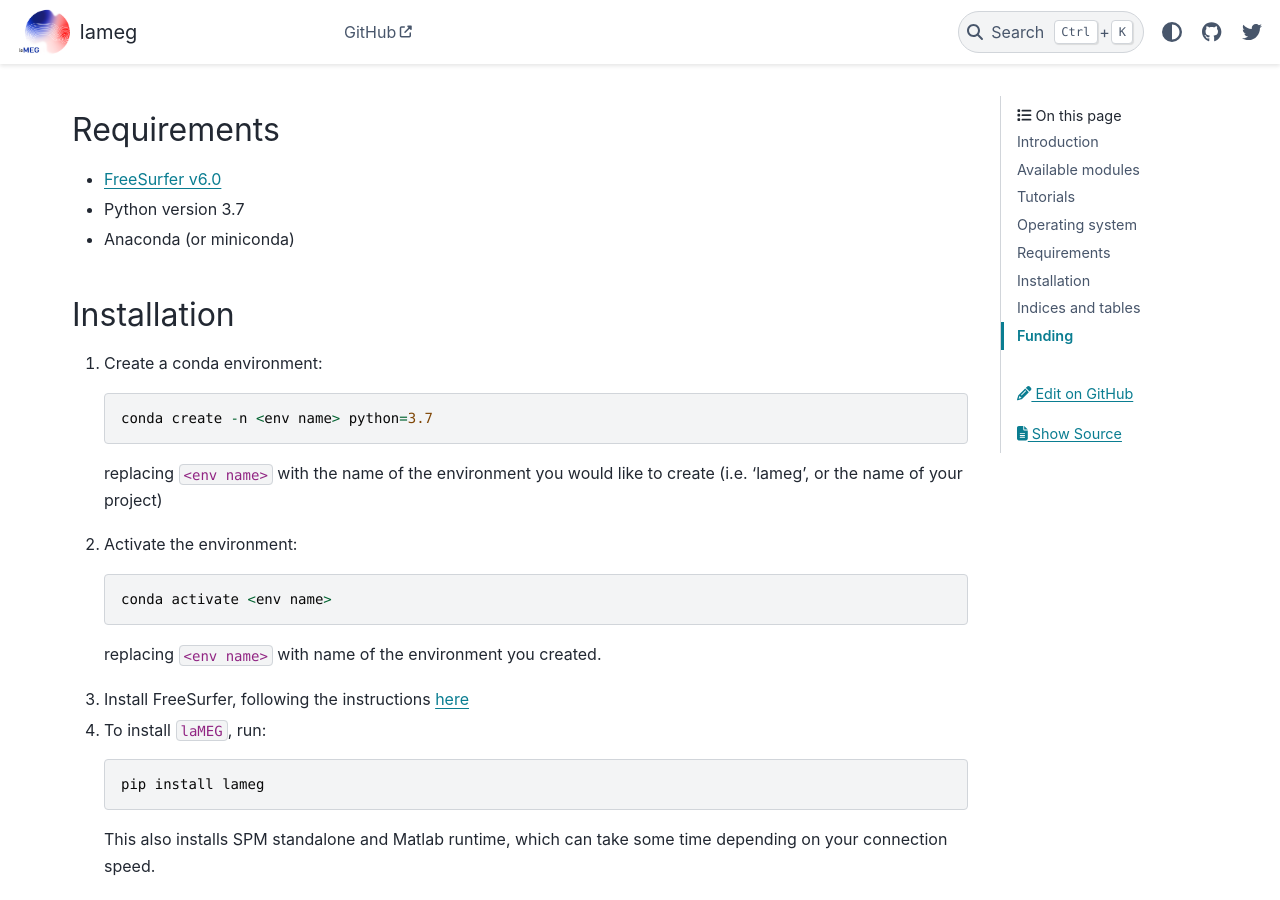
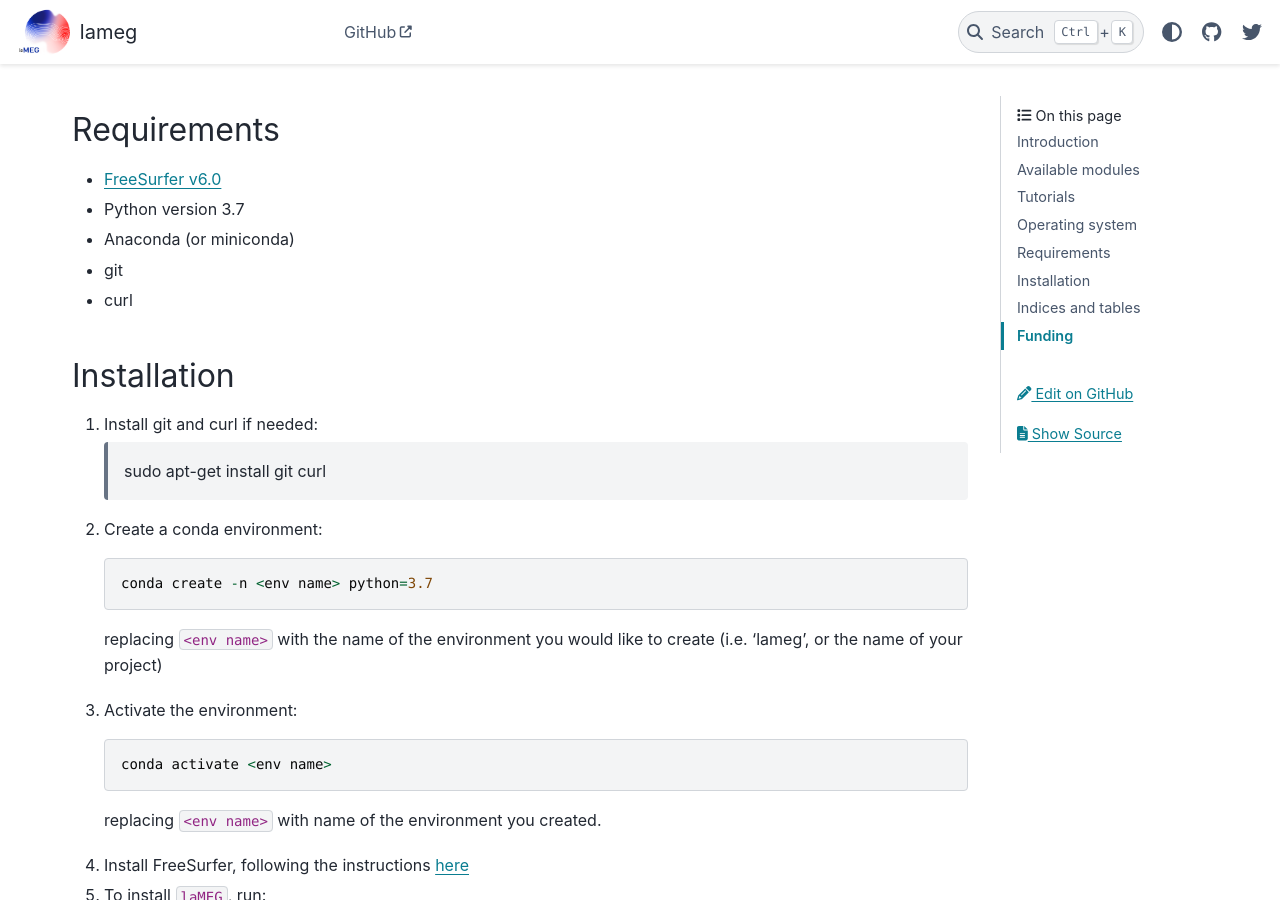
Before and after one commit to danclab/laMEG, a Sphinx documentation site: the page built from docs/index.rst, in a window 1280 px wide and 900 px high, scrolled down 1045 px. Built offline with Sphinx 7.4.7 and the PyData theme 0.15.4, drawn with Linux system fonts in a browser that asks for light colours; pages that are not in the unit, such as notebooks, are missing from menus.

Commit message:
added git and curl to requirements

```diff
--- a/docs/index.rst
+++ b/docs/index.rst
@@ -52,35 +52,41 @@ Requirements
 * `FreeSurfer v6.0 <https://surfer.nmr.mgh.harvard.edu/fswiki/rel6downloads>`_
 * Python version 3.7
 * Anaconda (or miniconda)
+* git
+* curl
 
 Installation
 ----------------
-1. Create a conda environment::
+1. Install git and curl if needed:
+
+       sudo apt-get install git curl
+
+2. Create a conda environment::
 
        conda create -n <env name> python=3.7
 
    replacing ``<env name>`` with the name of the environment you would like to create (i.e. 'lameg', or the name of your project)
 
-2. Activate the environment::
+3. Activate the environment::
 
        conda activate <env name>
 
    replacing ``<env name>`` with name of the environment you created.
 
-3. Install FreeSurfer, following the instructions `here <https://danclab.github.io/laMEG/freesurfer_installation.html>`_
+4. Install FreeSurfer, following the instructions `here <https://danclab.github.io/laMEG/freesurfer_installation.html>`_
 
-4. To install ``laMEG``, run::
+5. To install ``laMEG``, run::
 
        pip install lameg
 
    This also installs SPM standalone and Matlab runtime, which can take some time depending on your connection speed.
 
-5. Before using, deactivate and reactivate the environment for changes to environment variables to take effect::
+6. Before using, deactivate and reactivate the environment for changes to environment variables to take effect::
 
        conda deactivate
        conda activate <env name>
 
-6. If you want to run the tutorials, download and extract the `test data <https://osf.io/mgz9q/download>`_
+7. If you want to run the tutorials, download and extract the `test data <https://osf.io/mgz9q/download>`_
 
 Indices and tables
 ------------------
```
